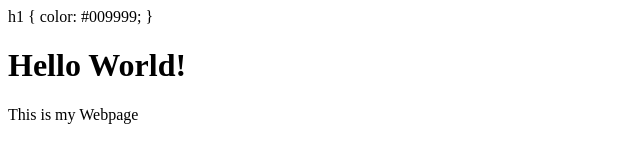
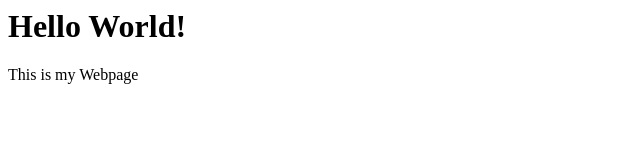
Before and after one commit to lmcarboneau/lmcarboneau.github.io, a plain HTML site: page index.html in a window 1280 px wide. Shown: the whole page, without its empty margins (0-640 px from the left). Drawn offline with Linux system fonts and the light colour scheme.

Commit message:
Take out the color change that didn't work

```diff
--- a/index.html
+++ b/index.html
@@ -1,8 +1,5 @@
 <html>
 
-  h1 {
-    color: #009999;
-  }
   <h1>Hello World!</h1>
 
   <p>This is my Webpage</p>
```
